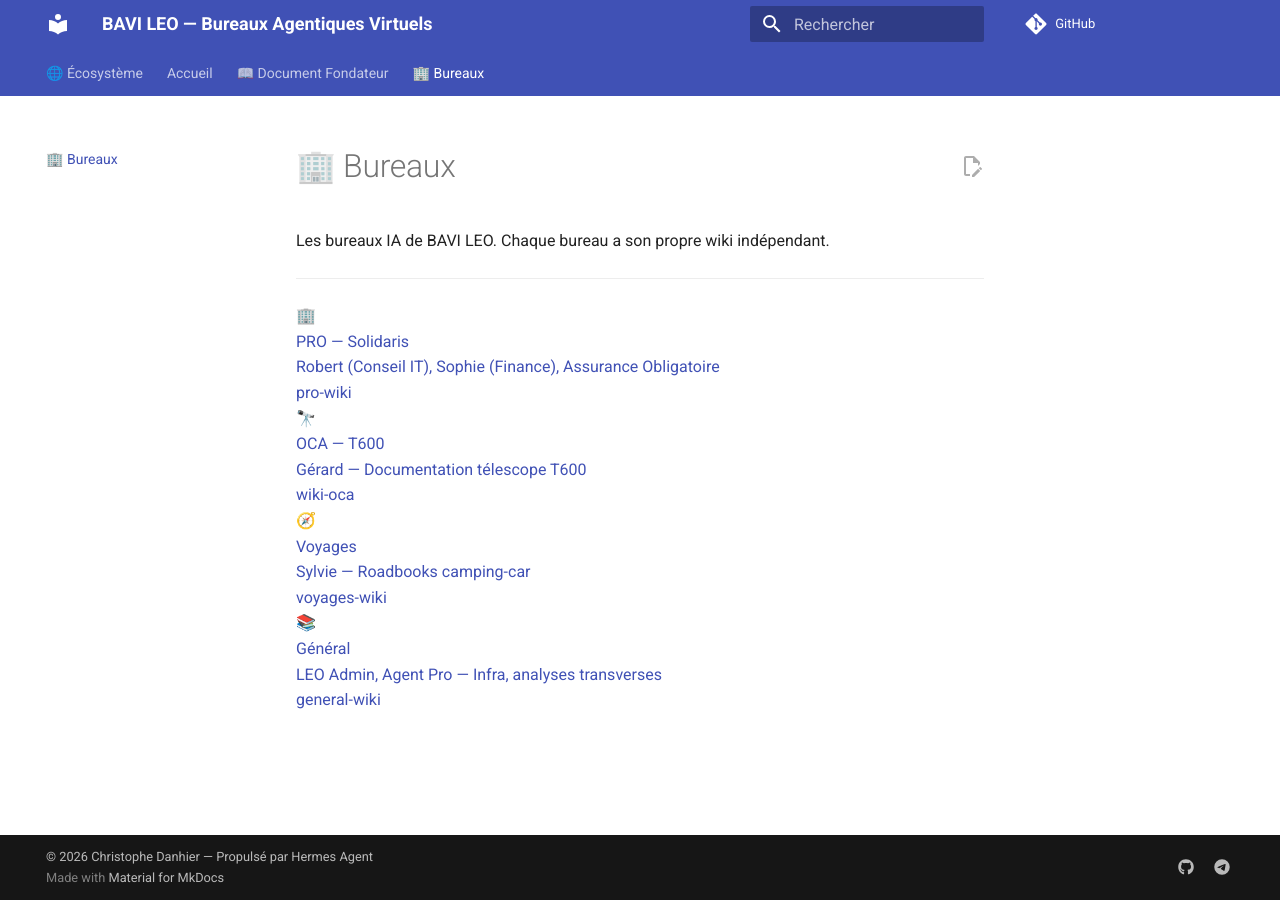
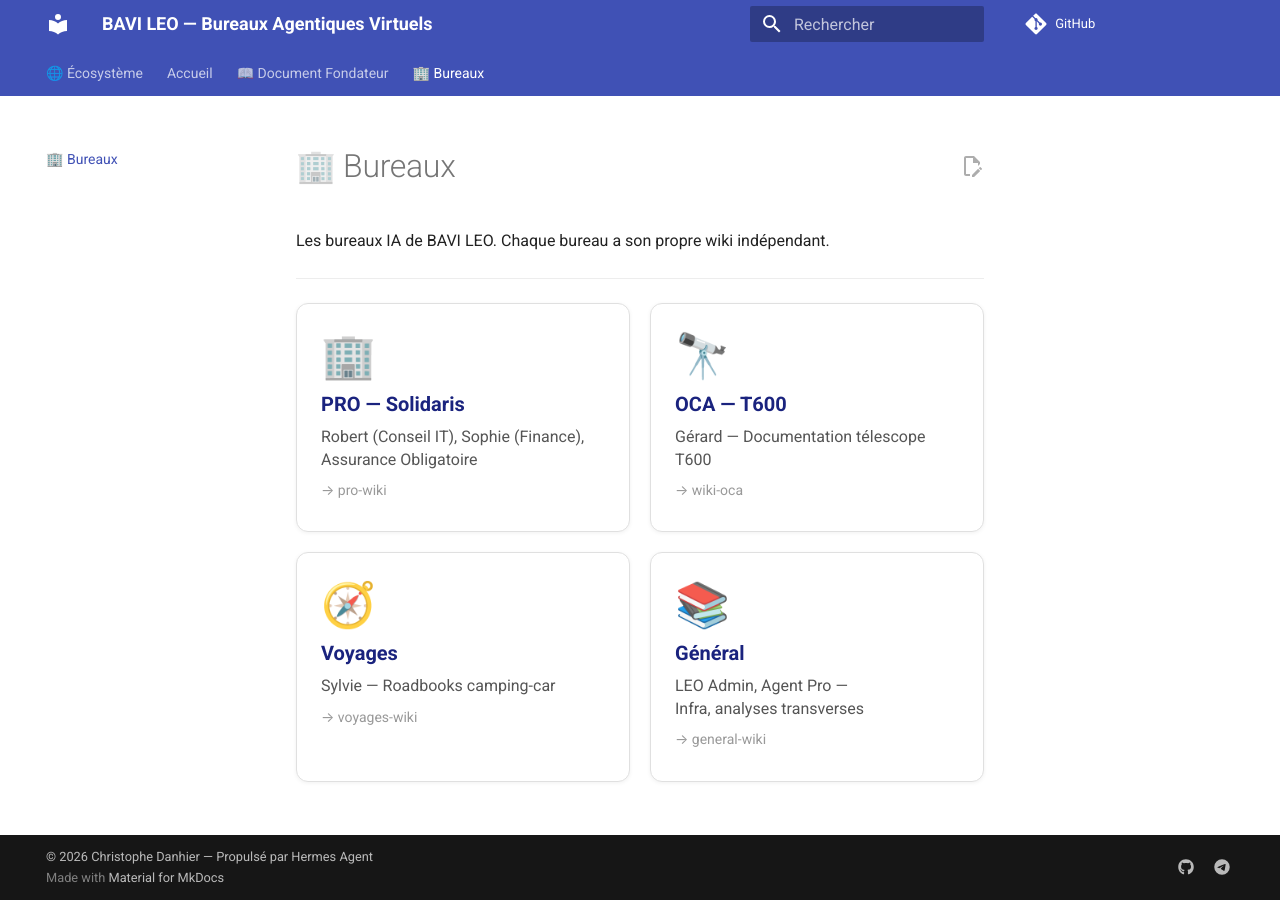
Before and after one commit to christophedanhier-hash/BAVI_LEO, an MkDocs documentation site: the page built from docs/bureaux/index.md, in a window 1280 px wide. Built offline with MkDocs 1.6.1 and Material for MkDocs 9.7.7, drawn with Linux system fonts in a browser that asks for light colours; comment, search, counter and statistics services are not loaded; some of the changed lines change nothing that is shown.

Commit message:
fix: tuiles bureaux avec CSS inline (portail-card style auto-suffisant)

```diff
--- a/docs/bureaux/index.md
+++ b/docs/bureaux/index.md
@@ -4,29 +4,80 @@ Les bureaux IA de BAVI LEO. Chaque bureau a son propre wiki indépendant.
 
 ---
 
-<div class="portail-grid">
-    <a href="https://christophedanhier-hash.github.io/pro-wiki/" class="portail-card" target="_blank" rel="noreferrer noopener">
-        <div class="icon">🏢</div>
-        <div class="title">PRO — Solidaris</div>
-        <div class="desc">Robert (Conseil IT), Sophie (Finance), Assurance Obligatoire</div>
-        <div class="url">pro-wiki</div>
-    </a>
-    <a href="https://christophedanhier-hash.github.io/wiki-oca/" class="portail-card" target="_blank" rel="noreferrer noopener">
-        <div class="icon">🔭</div>
-        <div class="title">OCA — T600</div>
-        <div class="desc">Gérard — Documentation télescope T600</div>
-        <div class="url">wiki-oca</div>
-    </a>
-    <a href="https://christophedanhier-hash.github.io/voyages-wiki/" class="portail-card" target="_blank" rel="noreferrer noopener">
-        <div class="icon">🧭</div>
-        <div class="title">Voyages</div>
-        <div class="desc">Sylvie — Roadbooks camping-car</div>
-        <div class="url">voyages-wiki</div>
-    </a>
-    <a href="https://christophedanhier-hash.github.io/general-wiki/" class="portail-card" target="_blank" rel="noreferrer noopener">
-        <div class="icon">📚</div>
-        <div class="title">Général</div>
-        <div class="desc">LEO Admin, Agent Pro — Infra, analyses transverses</div>
-        <div class="url">general-wiki</div>
-    </a>
+<style>
+.bureau-grid {
+  display: grid;
+  grid-template-columns: repeat(auto-fill, minmax(280px, 1fr));
+  gap: 1rem;
+  margin: 1rem 0;
+}
+.bureau-card {
+  display: block;
+  border: 1px solid #e0e0e0;
+  border-radius: 12px;
+  padding: 1.5rem 1.2rem;
+  text-decoration: none !important;
+  color: inherit !important;
+  transition: all 0.2s ease;
+  background: #fff;
+  box-shadow: 0 1px 4px rgba(0,0,0,0.06);
+}
+.bureau-card:hover {
+  transform: translateY(-3px);
+  box-shadow: 0 6px 20px rgba(0,0,0,0.1);
+  border-color: #7c4dff;
+}
+.bureau-card .icon {
+  font-size: 2.2rem;
+  margin-bottom: 0.5rem;
+  line-height: 1;
+}
+.bureau-card .title {
+  font-weight: 700;
+  font-size: 1rem;
+  margin-bottom: 0.3rem;
+  color: #1a237e;
+}
+.bureau-card .desc {
+  font-size: 0.8rem;
+  color: #555;
+  line-height: 1.4;
+}
+.bureau-card .url {
+  font-size: 0.7rem;
+  color: #999;
+  margin-top: 0.4rem;
+}
+</style>
+
+<div class="bureau-grid">
+
+<a href="https://christophedanhier-hash.github.io/pro-wiki/" class="bureau-card" target="_blank" rel="noreferrer noopener">
+  <div class="icon">🏢</div>
+  <div class="title">PRO — Solidaris</div>
+  <div class="desc">Robert (Conseil IT), Sophie (Finance),<br>Assurance Obligatoire</div>
+  <div class="url">→ pro-wiki</div>
+</a>
+
+<a href="https://christophedanhier-hash.github.io/wiki-oca/" class="bureau-card" target="_blank" rel="noreferrer noopener">
+  <div class="icon">🔭</div>
+  <div class="title">OCA — T600</div>
+  <div class="desc">Gérard — Documentation télescope T600</div>
+  <div class="url">→ wiki-oca</div>
+</a>
+
+<a href="https://christophedanhier-hash.github.io/voyages-wiki/" class="bureau-card" target="_blank" rel="noreferrer noopener">
+  <div class="icon">🧭</div>
+  <div class="title">Voyages</div>
+  <div class="desc">Sylvie — Roadbooks camping-car</div>
+  <div class="url">→ voyages-wiki</div>
+</a>
+
+<a href="https://christophedanhier-hash.github.io/general-wiki/" class="bureau-card" target="_blank" rel="noreferrer noopener">
+  <div class="icon">📚</div>
+  <div class="title">Général</div>
+  <div class="desc">LEO Admin, Agent Pro —<br>Infra, analyses transverses</div>
+  <div class="url">→ general-wiki</div>
+</a>
+
 </div>
```
